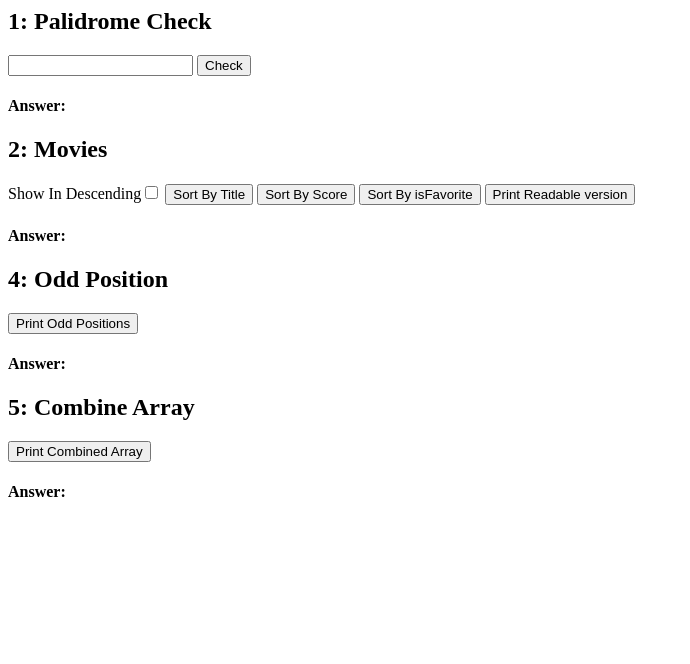
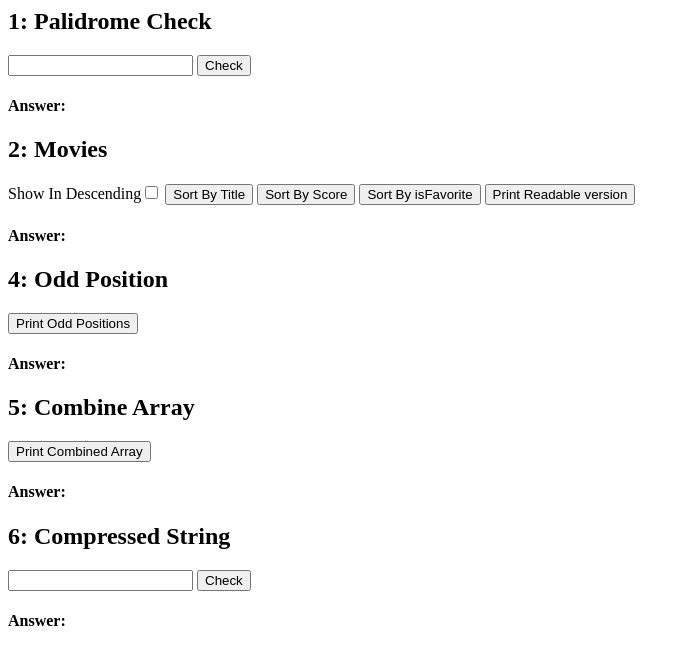
Before and after one commit to theminniti/Propelics, a plain HTML site: page index.html in a window 1280 px wide. Shown: the whole page, without its empty margins (0-690 px from the left). Drawn offline with Linux system fonts and the light colour scheme.

Commit message:
Add functionality for string compression

```diff
--- a/index.html
+++ b/index.html
@@ -2,6 +2,17 @@
 <head>
 	<title></title>
 	<script type="text/javascript">
+
+		/*
+			!NOTE! ORINARILY WOULD NOT USE GLOBAL ARRAYS LIKE THIS.  WOULD PROTECT THEM IN A
+			PSUEDO NAMESPACE AND REFERENCE THEM BY THEIR NAMESPACE.
+
+			Example:
+				Pro.movies.sort()
+					- or -
+				Pro.movies[0].title = 'Forrest Gump 20th Anniversary Edition'
+
+		*/
 
 		// array of movie objects
 		var movies = [
@@ -66,7 +77,6 @@
 
 		//odd position elements array
 		var oddPositionArray = ['Jake', 'Mavis', 2, 'Drago', "Eric", 4, 10, 'Christopher', 'Bacon'];
-
 
 		function palidromeCheck() {
 			var originalText = document.getElementById('txtPalindrome').value;
@@ -169,9 +179,10 @@
 				}
 			}
 
-			//push answer html to page
+			//set innerText value to concatenated html string
 			document.getElementById('oddPositionAnswer').innerText = returnHtml;
 		}
+
 
 		function printCombinedArray() {
 			var arrayOne = ['Metallica', 'Slipknot', 'Boyz II Men', 'Garth Brooks'];
@@ -189,7 +200,72 @@
 				returnArray.push(arrayTwo[i]);
 			}
 
+			//set innerText value to concatenated html string
 			document.getElementById('combinedArrayAnswer').innerText = returnArray.toString();
+
+		}
+
+
+		function compressString() {
+			var inputString = document.getElementById('txtCompressed').value,
+				previousValue = '',
+				returnString = '',
+				count = 0
+				historicalCount = 0;
+
+			// loop through characters in the inputted string
+			for( var i=0; i < inputString.length; i++ ) {
+				var node = inputString[i];
+
+				/*
+					check to see if the previous value is the same as the current character
+					in the loop.  if so you have a match.  if there IS NO previous value
+					you are in the first increment of the loop.  if neither of these is true
+					then you have hit a new character and must append the previous value and
+					count to the returned string
+				*/
+				if( previousValue === node ) {
+
+					count++;
+					historicalCount ++;
+					previousValue = node;
+
+				} else if ( previousValue === '' ) {
+
+					previousValue = node;
+
+				} else {
+
+					if( historicalCount == 0 ) {
+						returnString += previousValue;
+					} else {
+						returnString += previousValue + ( count + 1 );
+					}
+
+					count = 0;
+					previousValue = node;
+
+				}
+
+				// if you are in the final increment of the loop, append the remaining character and count
+				if( inputString.length === i + 1 ) {
+
+					// track the over arching change count to see if ANY matches were ever found
+					// if no matches return the original value
+					if( historicalCount === count && historicalCount < 1 && count < 1 ) {
+					 	returnString += node;
+					} else {
+					 	returnString += node + ( count + 1 );
+					}
+
+					count = 0;
+					previousValue = '';
+
+				}
+
+			}
+
+			document.getElementById('compressedStringAnswer').innerText = returnString;
 
 		}
 
@@ -230,5 +306,12 @@
 		<h4>Answer:</h4>
 		<p id="combinedArrayAnswer"></p>
 	</div>
+	<div>
+		<h2>6: Compressed String</h2>
+		<input type="text" id="txtCompressed"/>
+		<button onclick="compressString()">Check</button>
+		<h4>Answer:</h4>
+		<p id="compressedStringAnswer"></p>
+	</div>
 </body>
 </html>
```
